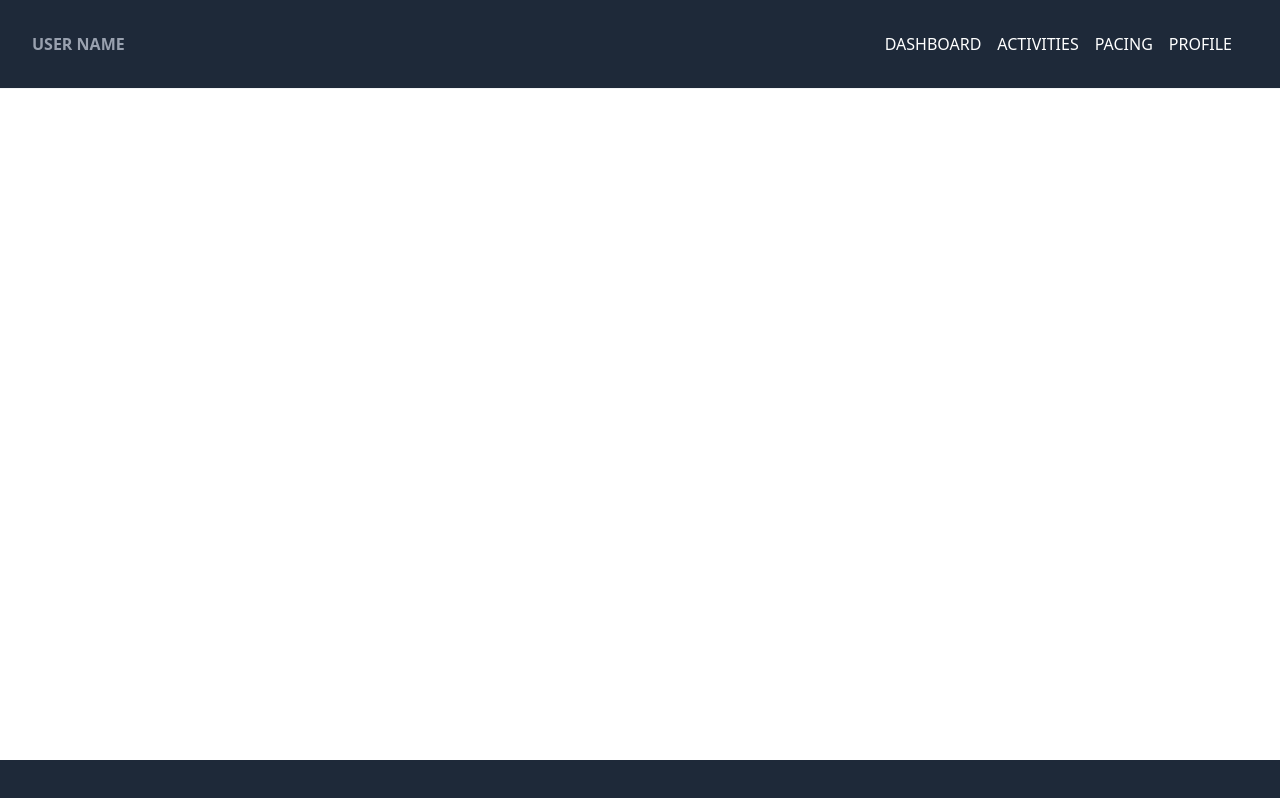
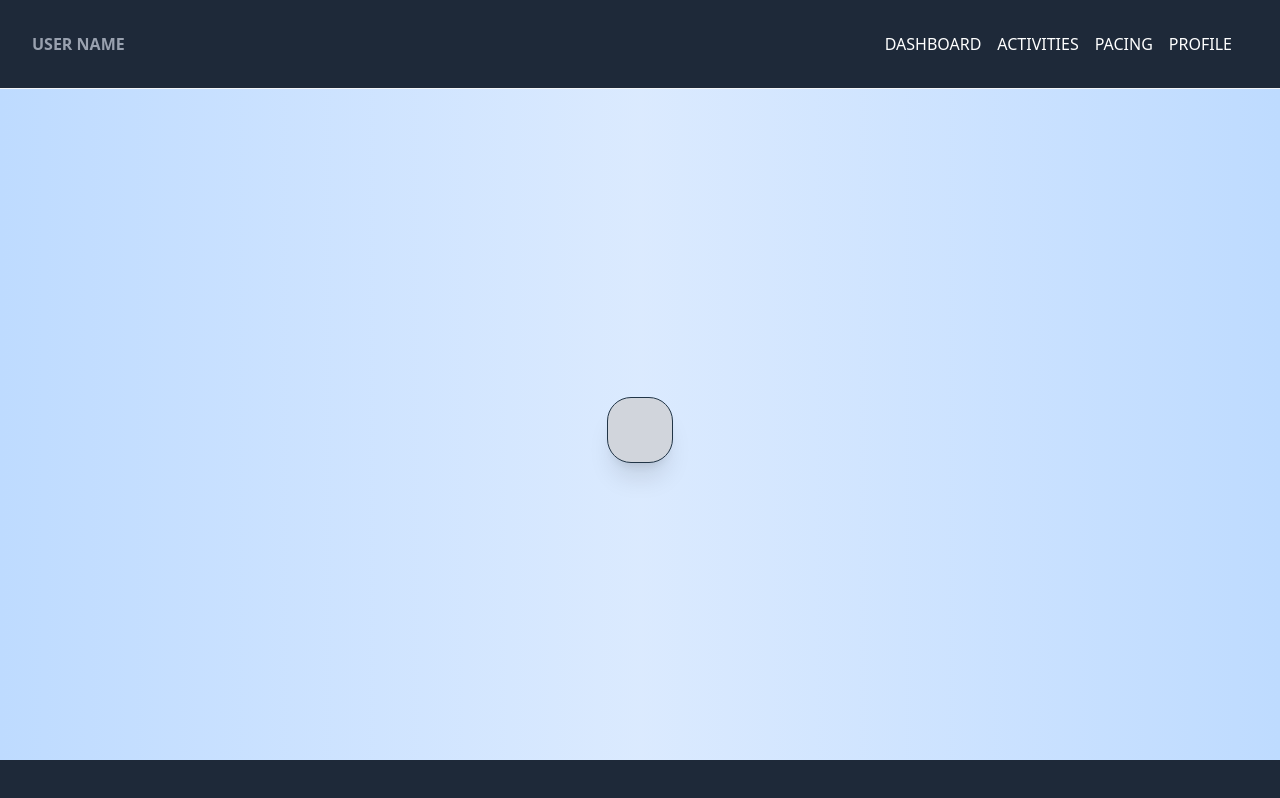
Before and after one commit to BrandtDavis/race-prep-multi-tool, a React (Vite) app in the folder client/: page /profile in a window 1280 px wide. Built offline with nearby package versions, Linux system fonts and the light colour scheme.

Commit message:
Add basic container to profile page

```diff
--- a/client/src/pages/ProfilePage.tsx
+++ b/client/src/pages/ProfilePage.tsx
@@ -1,5 +1,11 @@
 function ProfilePage() {
-    return <div>This will be a profile page</div>;
+    return (
+      <div className="min pt-15 h-screen w-full flex items-center justify-center bg-gradient-to-r from-blue-200 via-blue-100 to-blue-200">
+        <div className="max-w-[500px] rounded-3xl border bg-gray-300 p-8 mx-10 shadow-xl space-y-5">
+
+        </div>
+      </div>
+    )
   }
 
   export default ProfilePage;
```
